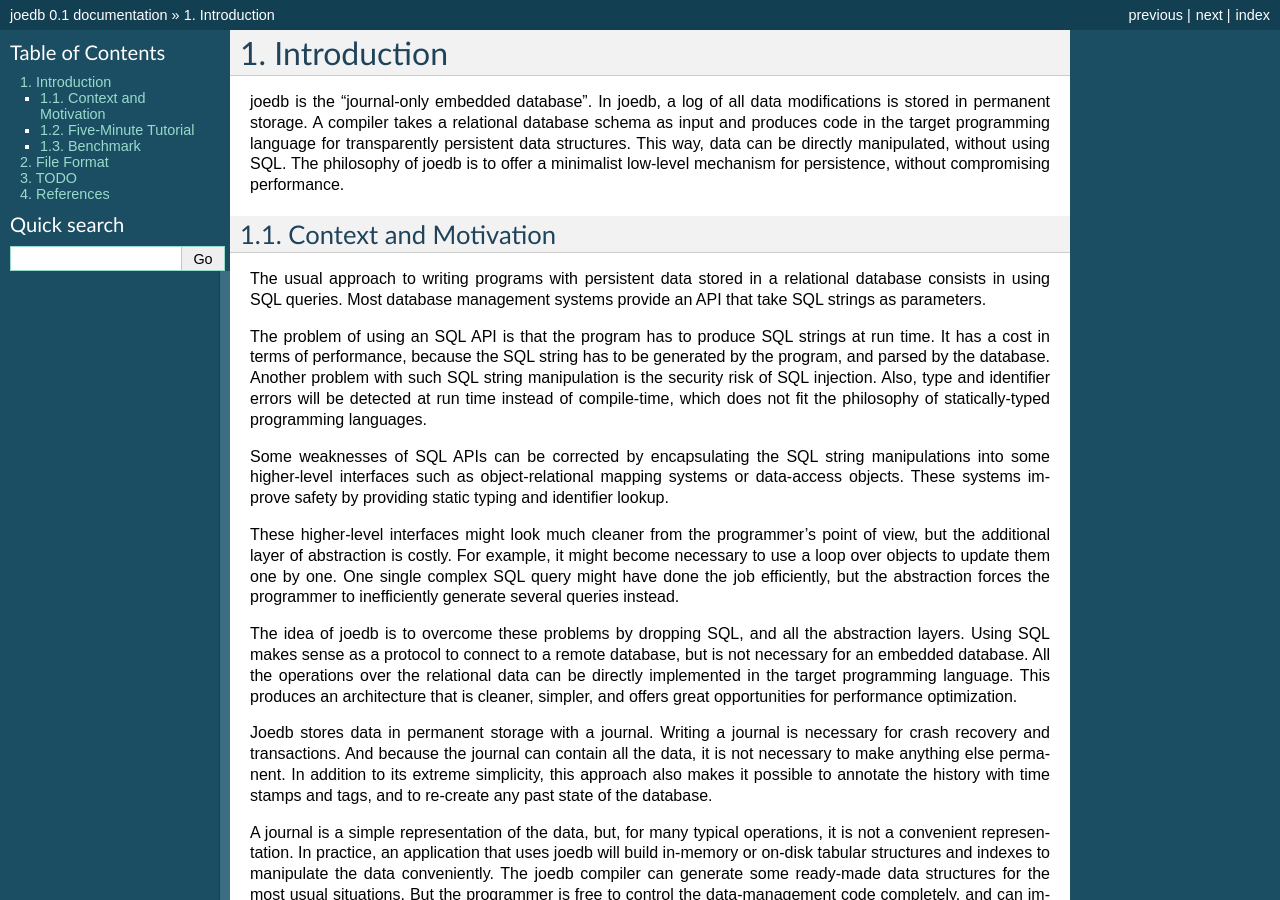
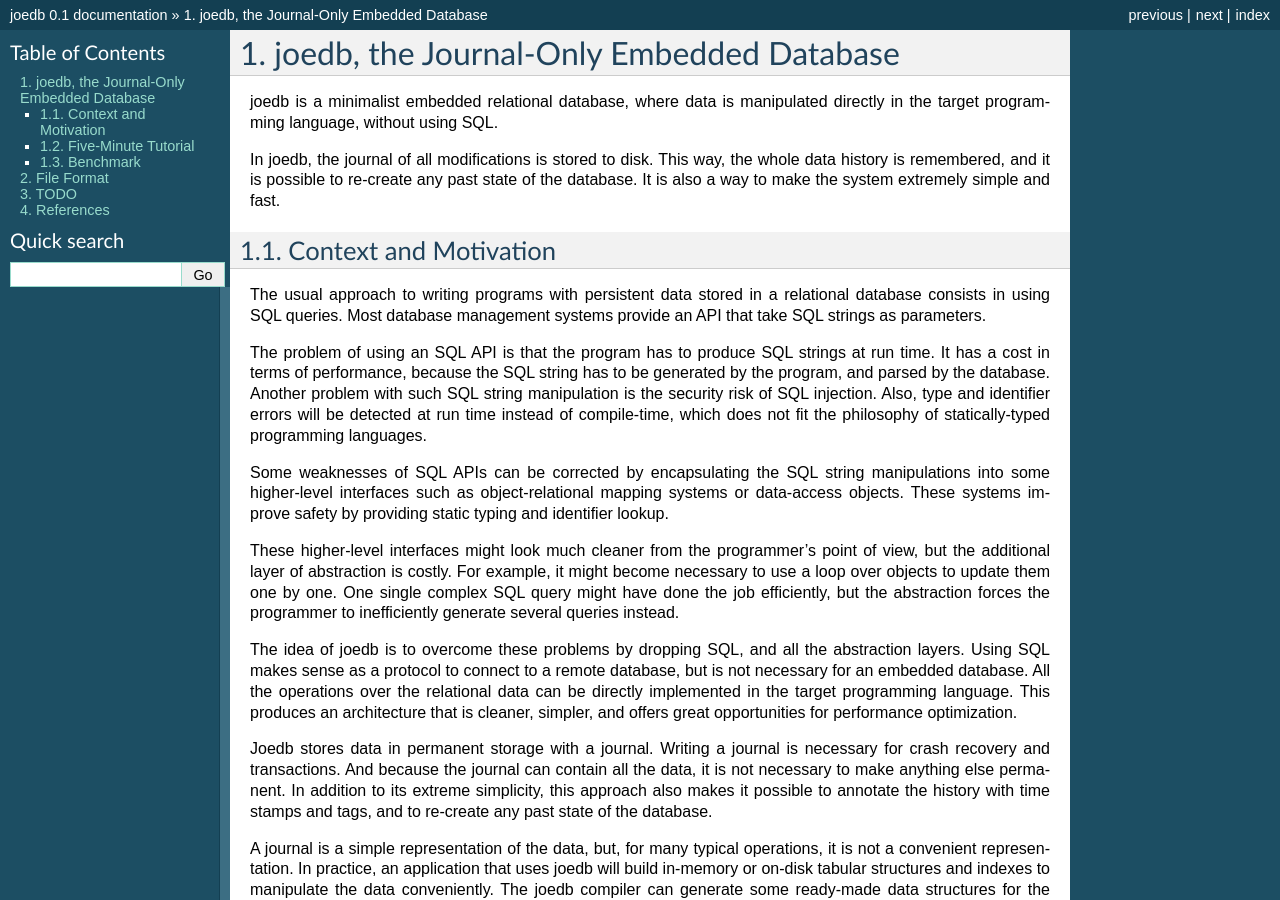
Before and after one commit to Remi-Coulom/joedb, a Sphinx documentation site: the page built from doc/source/intro.rst, in a window 1280 px wide and 900 px high. Built offline with Sphinx 7.4.7, drawn with Linux system fonts in a browser that asks for light colours; formulas are drawn with MathJax 3; some of the changed text lies outside the part shown.

Commit message:
Packaging + minor doc improvement

```diff
--- a/doc/source/intro.rst
+++ b/doc/source/intro.rst
@@ -1,7 +1,9 @@
-Introduction
-============
+joedb, the Journal-Only Embedded Database
+=========================================
 
-joedb is the "journal-only embedded database". In joedb, a log of all data modifications is stored in permanent storage. A compiler takes a relational database schema as input and produces code in the target programming language for transparently persistent data structures. This way, data can be directly manipulated, without using SQL. The philosophy of joedb is to offer a minimalist low-level mechanism for persistence, without compromising performance.
+joedb is a minimalist embedded relational database, where data is manipulated directly in the target programming language, without using SQL.
+
+In joedb, the journal of all modifications is stored to disk. This way, the whole data history is remembered, and it is possible to re-create any past state of the database. It is also a way to make the system extremely simple and fast.
 
 Context and Motivation
 ----------------------
@@ -114,6 +116,8 @@ Then, the equivalent joedb code:
   db.checkpoint();
   db.commit();
 
+The joedb code not only uses 13 times less CPU time, it is also shorter, much more readable, and has many less potential run-time errors.
+
 Commit Rate
 ~~~~~~~~~~~
 
```
Also changed, not shown: 2 other files.
